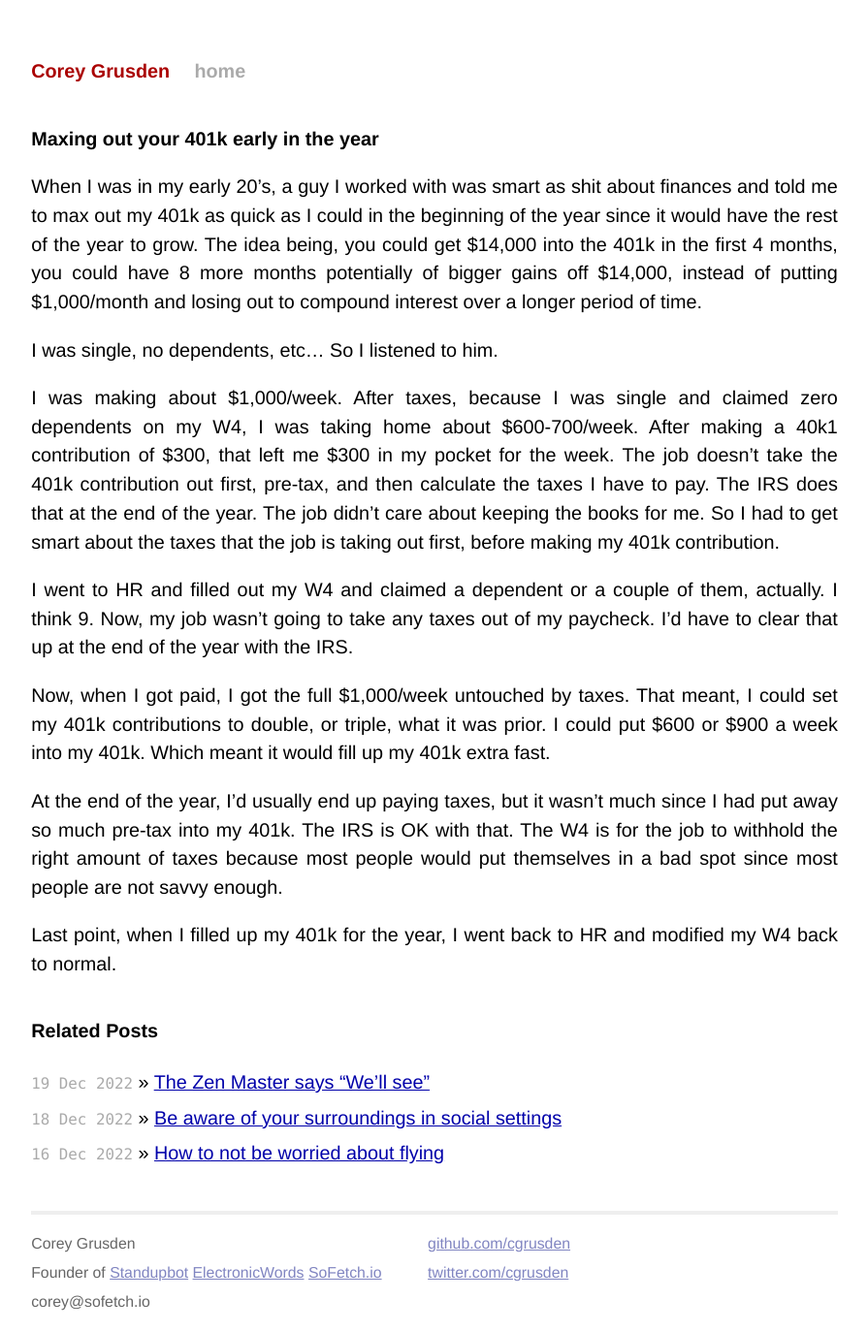
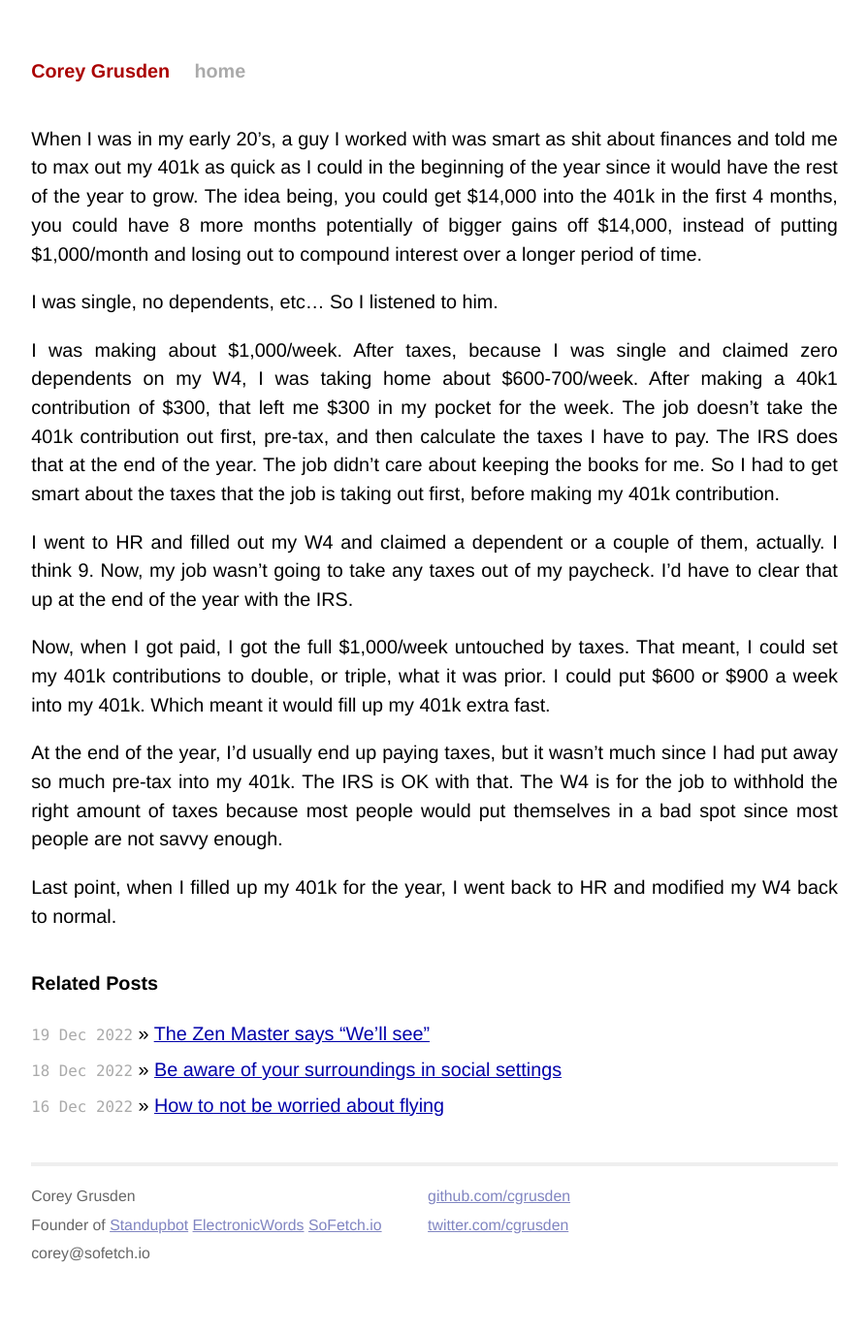
Before and after one commit to cgrusden/cgrusden.github.io, a Jekyll site: the page built from _posts/2022-12-17-maxing-out-your-401k-early-in-the-year.md, in a window 1280 px wide. Shown: the whole page at 97% size, without its empty margins (192-1087 px from the left). Built offline with Jekyll 4.4.1, drawn with Linux system fonts in a browser that asks for light colours; after the commit the page ends 1324 px from its top, so only the background shows below that.

Commit message:
Remove title from the actual post

```diff
--- a/_posts/2022-12-17-maxing-out-your-401k-early-in-the-year.md
+++ b/_posts/2022-12-17-maxing-out-your-401k-early-in-the-year.md
@@ -8,7 +8,6 @@ image_credit_url:
 image_alt:
 ---
 
-# Maxing out your 401k early in the year
 When I was in my early 20’s, a guy I worked with was smart as shit about finances and told me to max out my 401k as quick as I could in the beginning of the year since it would have the rest of the year to grow. The idea being, you could get $14,000 into the 401k in the first 4 months, you could have 8 more months potentially of bigger gains off $14,000, instead of putting $1,000/month and losing out to compound interest over a longer period of time.
 
 I was single, no dependents, etc… So I listened to him.
```
